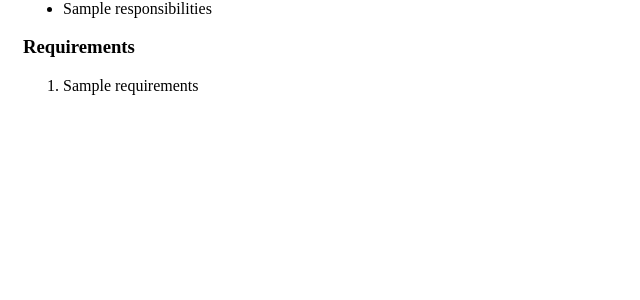
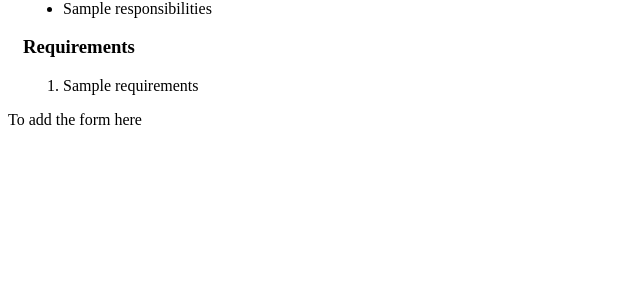
Before and after one commit to Yazan-ys202110319/CareerBridge, a Flask app: template templates/job_page.html in a window 1280 px wide. Shown: the part 318-618 px from the top of the page, without its empty margins (0-640 px from the left). Run offline with Flask 3, Linux system fonts and the light colour scheme; the template is opened without the code that fills it: most values are stand-ins (such as "Sample title", 1, 10 or a date in 2020); some web fonts are replaced.

Commit message:
add the form

```diff
--- /dev/null
+++ b/templates/application_form.html
@@ -0,0 +1 @@
+<div>To add the form here</div>
--- a/templates/job_page.html
+++ b/templates/job_page.html
@@ -37,5 +37,6 @@
                 {% endfor %}
             </ol>
         </div>
+        {% include 'application_form.html' %}
     </body>
 </html>
```
